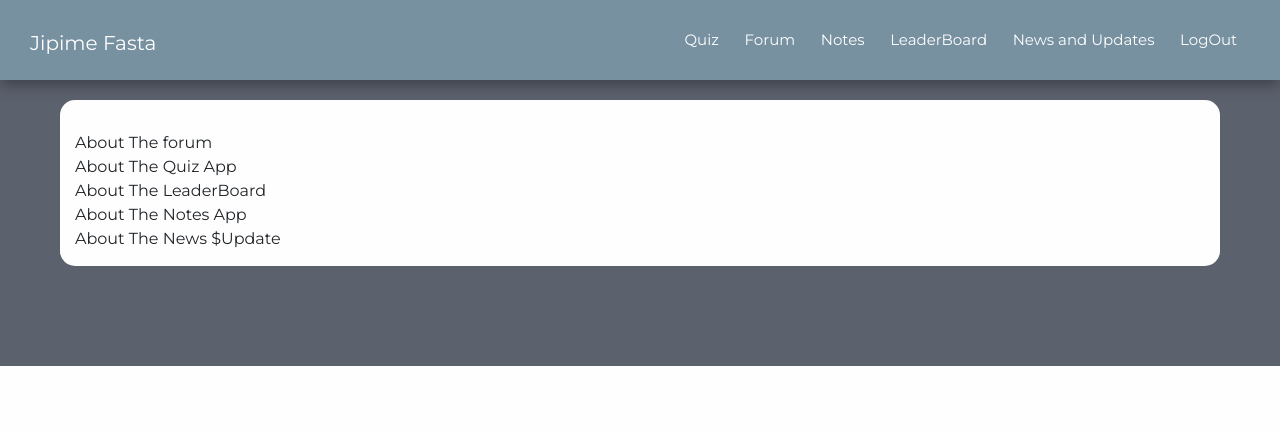
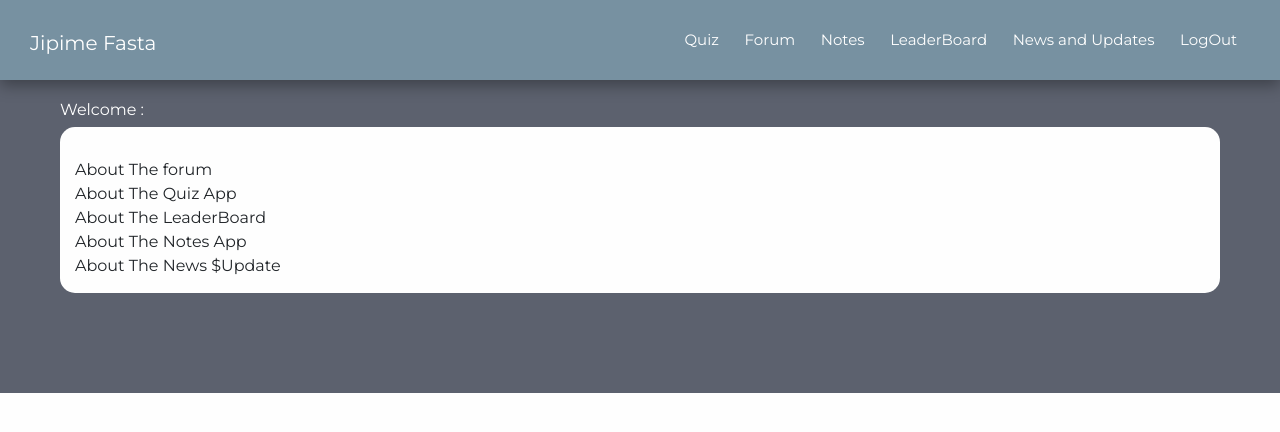
Before and after one commit to b-lemy/JpimeV1, a React (Create React App) app in the folder frontend/: page /about in a window 1280 px wide. Shown: the top 432 px of the page. Built offline with nearby package versions, Linux system fonts and the light colour scheme; sample sign-in values are in the browser's storage.

Commit message:
authContext

```diff
--- a/frontend/src/Components/Authentication/Login.js
+++ b/frontend/src/Components/Authentication/Login.js
@@ -7,7 +7,7 @@ import {AuthContext} from "../../StoreContext/Auth-context";
 
 
 const Login = () => {
-    const {error,setEmail,setPassword,onSubmit,email,password} = useContext(AuthContext)
+    const {error, setEmail, setPassword, onSubmit, email, password} = useContext(AuthContext)
     return (
         <AuthWrapper>
             <div className="body">
--- a/frontend/src/Components/Layout/Header.js
+++ b/frontend/src/Components/Layout/Header.js
@@ -19,6 +19,7 @@ const Header = () => {
 
     const handleLogout = () => {
         localStorage.removeItem('token');
+        localStorage.removeItem('AuthUser')
         setIsLoggedIn(false);
     }
     return (
--- a/frontend/src/Components/Layout/Wrapper.js
+++ b/frontend/src/Components/Layout/Wrapper.js
@@ -1,14 +1,21 @@
-import React, {Fragment} from "react";
+import React, {Fragment, useContext} from "react";
 import Header from "./Header";
 import "./Wrapper.css";
+import {AuthContext} from "../../StoreContext/Auth-context";
+
 
 
 const Wrapper = ({children}) => {
+    const{loginUser} = useContext(AuthContext);
     return (
         <Fragment>
             <Header/>
             <div className="wrapp">
+                <span style={{color:"white"}}>
+                    <h6 >Welcome : <b>{loginUser.first_name} {loginUser.last_name}</b></h6>
+                </span>
                 <div className="childs">
+
                     {children}
                 </div>
             </div>
--- a/frontend/src/Components/Quiz/Quiz.js
+++ b/frontend/src/Components/Quiz/Quiz.js
@@ -2,10 +2,7 @@ import React, {useContext} from "react";
 import Wrapper from "../Layout/Wrapper";
 import './Quiz.css'
 import {Link} from "react-router-dom";
-import {AuthContext} from "../../StoreContext/Auth-context";
-
 const Quiz = () => {
-    const{loginUser} = useContext(AuthContext);
 
     return (
         <Wrapper>
@@ -14,7 +11,6 @@ const Quiz = () => {
                 <Link to='' className="Btns">Timed Quiz</Link>
                 <Link to='' className="Btns">Survival Quiz</Link>
             </div>
-            <p>{loginUser.first_name} {loginUser.last_name}</p>
 
             <section className="QuizSection">
                 <h4 style={{textAlign: "center"}}>Quiz Summary</h4>
--- a/frontend/src/StoreContext/Auth-context.js
+++ b/frontend/src/StoreContext/Auth-context.js
@@ -30,6 +30,7 @@ export const AuthProvider = ({children}) =>{
                 localStorage.setItem('token', accessToken);
                 localStorage.setItem('AuthUser',  JSON.stringify(LoginUser));
                 navigate('/')
+                window.location.reload(true)
             })
             .catch(error => {
                 // console.error(error.response.data.message)
```
